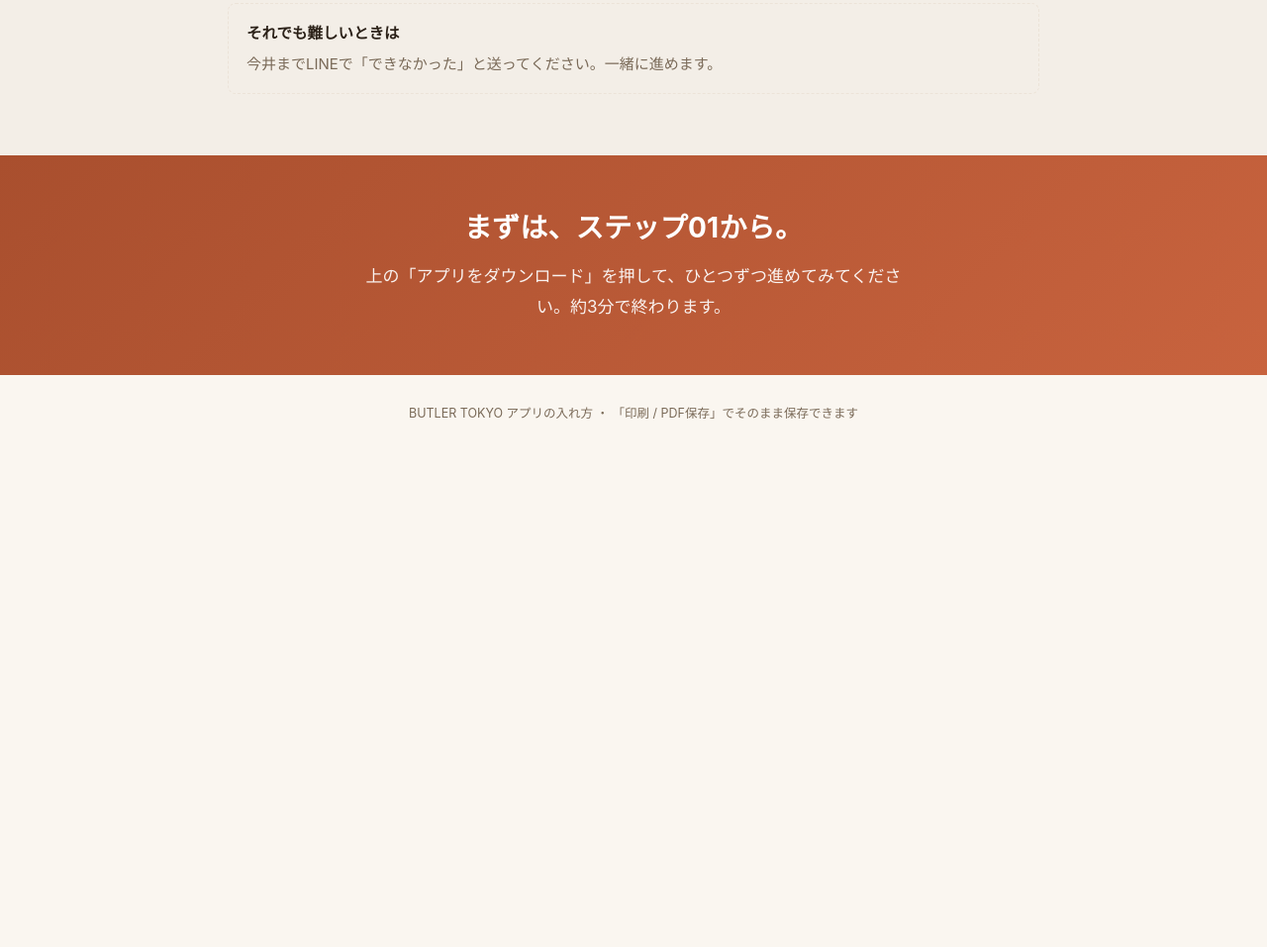
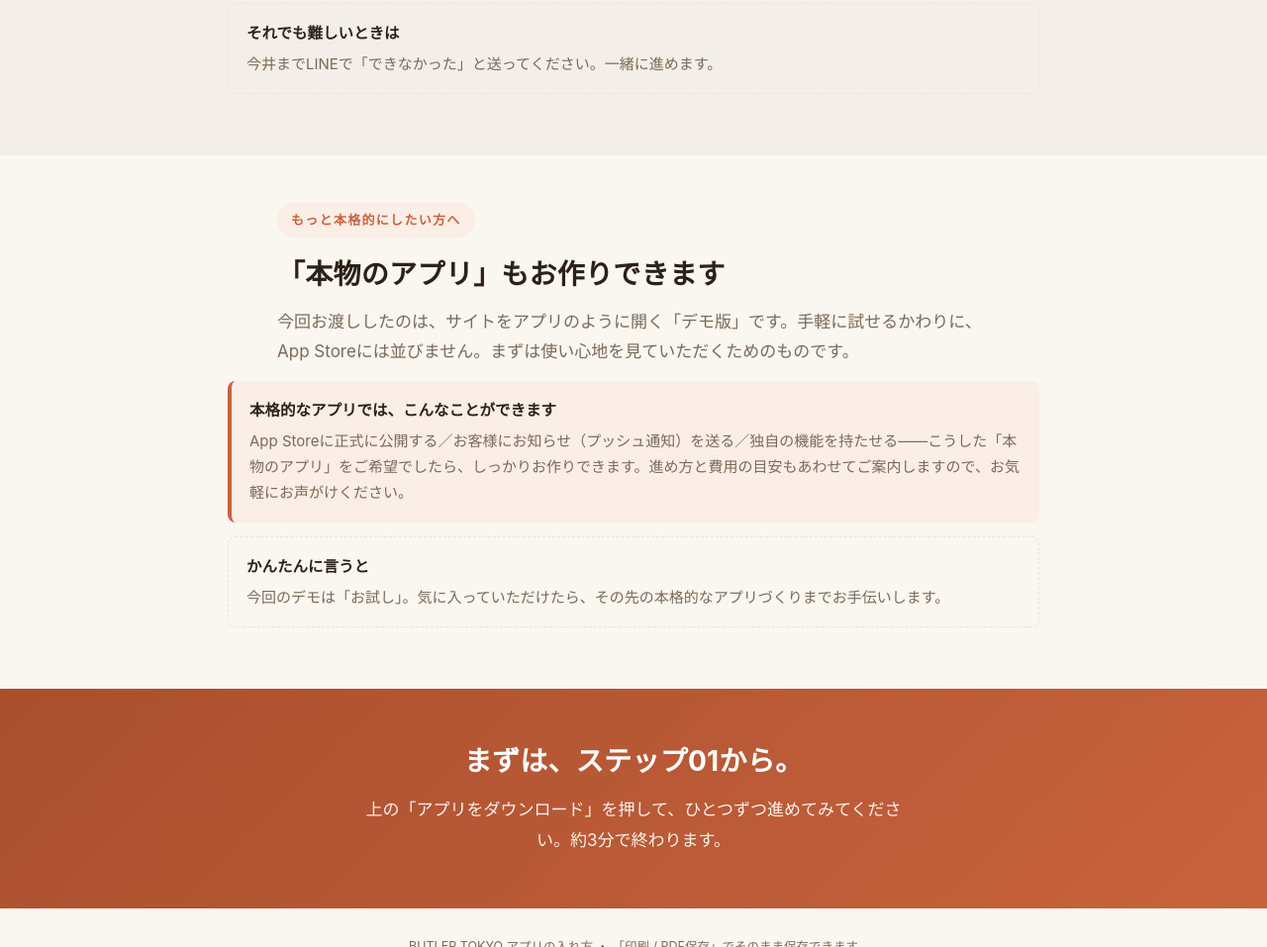
Before and after one commit to imai-design/butler-tokyo-app, a plain HTML site: page manual/index.html in a window 1280 px wide. Shown: the part 3485-4442 px from the top of the page at 99% size. Before the commit the page ends 3969 px from the top, so only its background shows below. Drawn offline with Linux system fonts and the light colour scheme.

Commit message:
feat: デモ版の案内＋本格アプリ制作の提案セクションをマニュアルに追加

```diff
--- a/manual/index.html
+++ b/manual/index.html
@@ -304,6 +304,23 @@ footer.doc{margin-top:0; padding:28px 0 54px; text-align:center; font-size:12.5p
   </div>
 </div></section>
 
+<!-- ===== 本物のアプリが欲しい方へ ===== -->
+<section class="section"><div class="wrap">
+  <div class="sec-head">
+    <span class="eyebrow">もっと本格的にしたい方へ</span>
+    <h2>「本物のアプリ」もお作りできます</h2>
+    <p class="lead">今回お渡ししたのは、サイトをアプリのように開く「デモ版」です。手軽に試せるかわりに、App Storeには並びません。まずは使い心地を見ていただくためのものです。</p>
+  </div>
+  <div class="note tip">
+    <span class="nh">本格的なアプリでは、こんなことができます</span>
+    App Storeに正式に公開する／お客様にお知らせ（プッシュ通知）を送る／独自の機能を持たせる——こうした「本物のアプリ」をご希望でしたら、しっかりお作りできます。進め方と費用の目安もあわせてご案内しますので、お気軽にお声がけください。
+  </div>
+  <div class="note dashed">
+    <span class="nh">かんたんに言うと</span>
+    今回のデモは「お試し」。気に入っていただけたら、その先の本格的なアプリづくりまでお手伝いします。
+  </div>
+</div></section>
+
 <!-- ===== 締め ===== -->
 <section class="footer-cta"><div class="wrap">
   <h2>まずは、ステップ01から。</h2>
```
